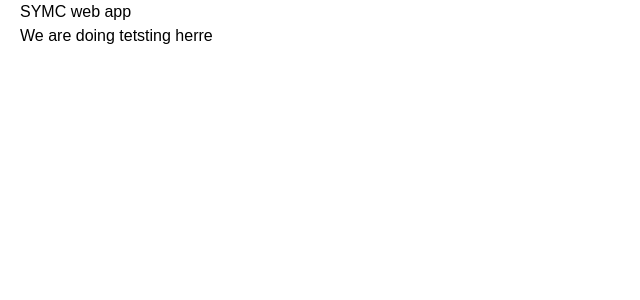
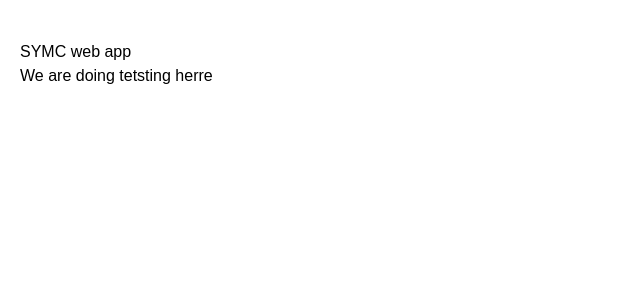
Before and after one commit to Rishabhtanwar00/symc, a Next.js app: page / in a window 1280 px wide. Shown: the top 300 px of the page, without its empty margins (0-640 px from the left). Built offline with nearby package versions, Linux system fonts and the light colour scheme.

Commit message:
added vertical padding in laout

```diff
--- a/app/layout.tsx
+++ b/app/layout.tsx
@@ -15,7 +15,7 @@ export default function RootLayout({
 	return (
 		<html lang='en'>
 			<body className={`${Poppins.variable} antialiased`}>
-				<div className='px-5'>{children} </div>
+				<div className='px-5 py-10'>{children} </div>
 			</body>
 		</html>
 	);
```
